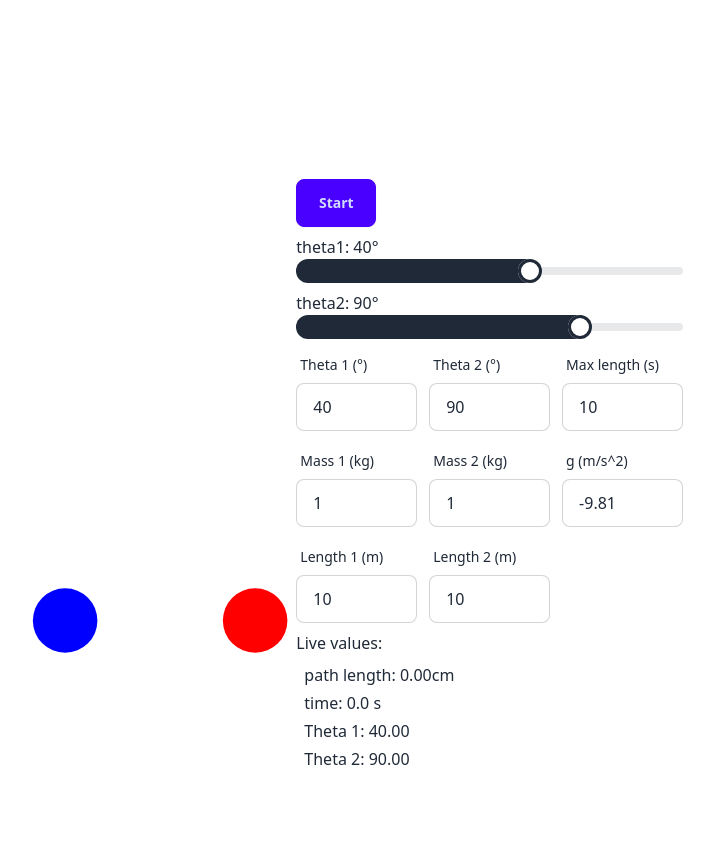
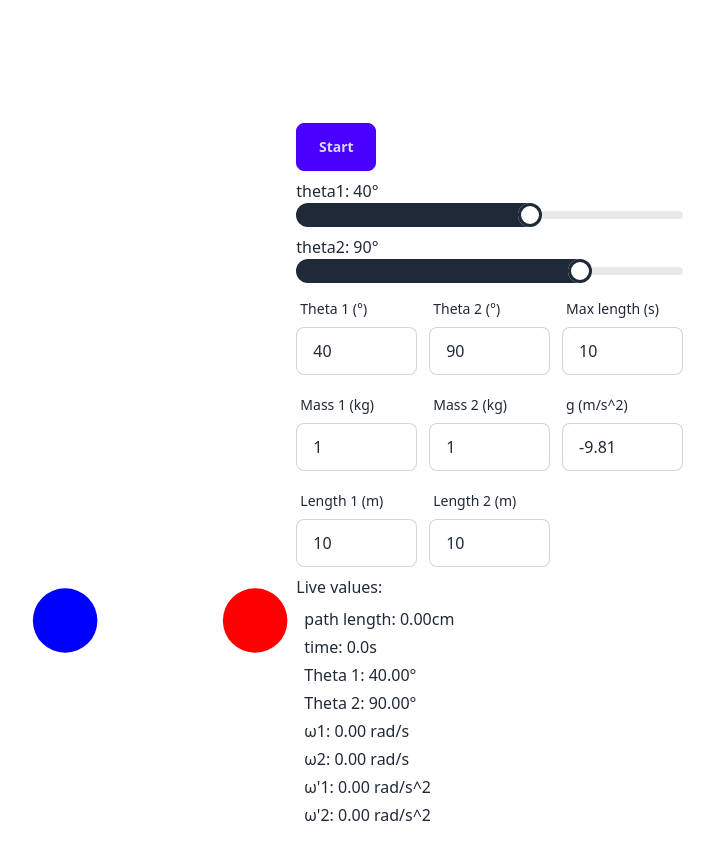
Before and after one commit to Geometryse/double-pendulum-web, a SvelteKit app: page / in a window 1280 px wide. Shown: the top 860 px of the page, without its empty margins (557-1271 px from the left). Built offline with nearby package versions, Linux system fonts and the light colour scheme.

Commit message:
Added more live values

```diff
--- a/src/routes/+page.svelte
+++ b/src/routes/+page.svelte
@@ -196,17 +196,21 @@
 				<p>
 					time:
 					{#if startTime}
-						{((timeNow - startTime) / 1000).toFixed(1)} s
+						{((timeNow - startTime) / 1000).toFixed(1)}s
 					{:else}
-						0.0 s
+						0.0s
 					{/if}
 				</p>
 				<p>
-					Theta 1: {radToDeg(theta1).toFixed(2)}
+					Theta 1: {radToDeg(theta1).toFixed(2)}°
 				</p>
 				<p>
-					Theta 2: {radToDeg(theta2).toFixed(2)}
+					Theta 2: {radToDeg(theta2).toFixed(2)}°
 				</p>
+				<p>ω1: {w1.toFixed(2)} rad/s</p>
+				<p>ω2: {w2.toFixed(2)} rad/s</p>
+				<p>ω'1: {w1D.toFixed(2)} rad/s^2</p>
+				<p>ω'2: {w2D.toFixed(2)} rad/s^2</p>
 			</div>
 		</div>
 	</div>
```
